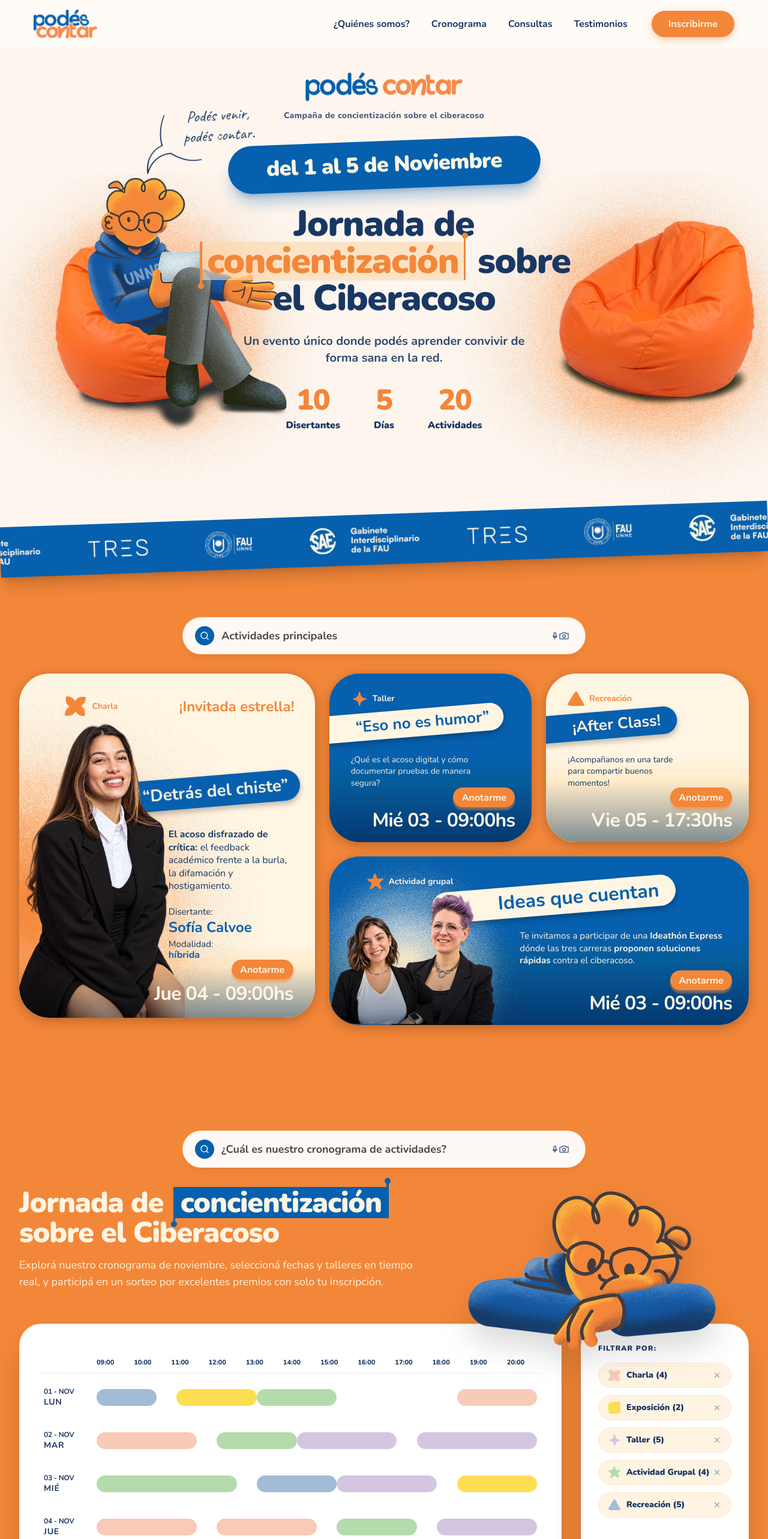
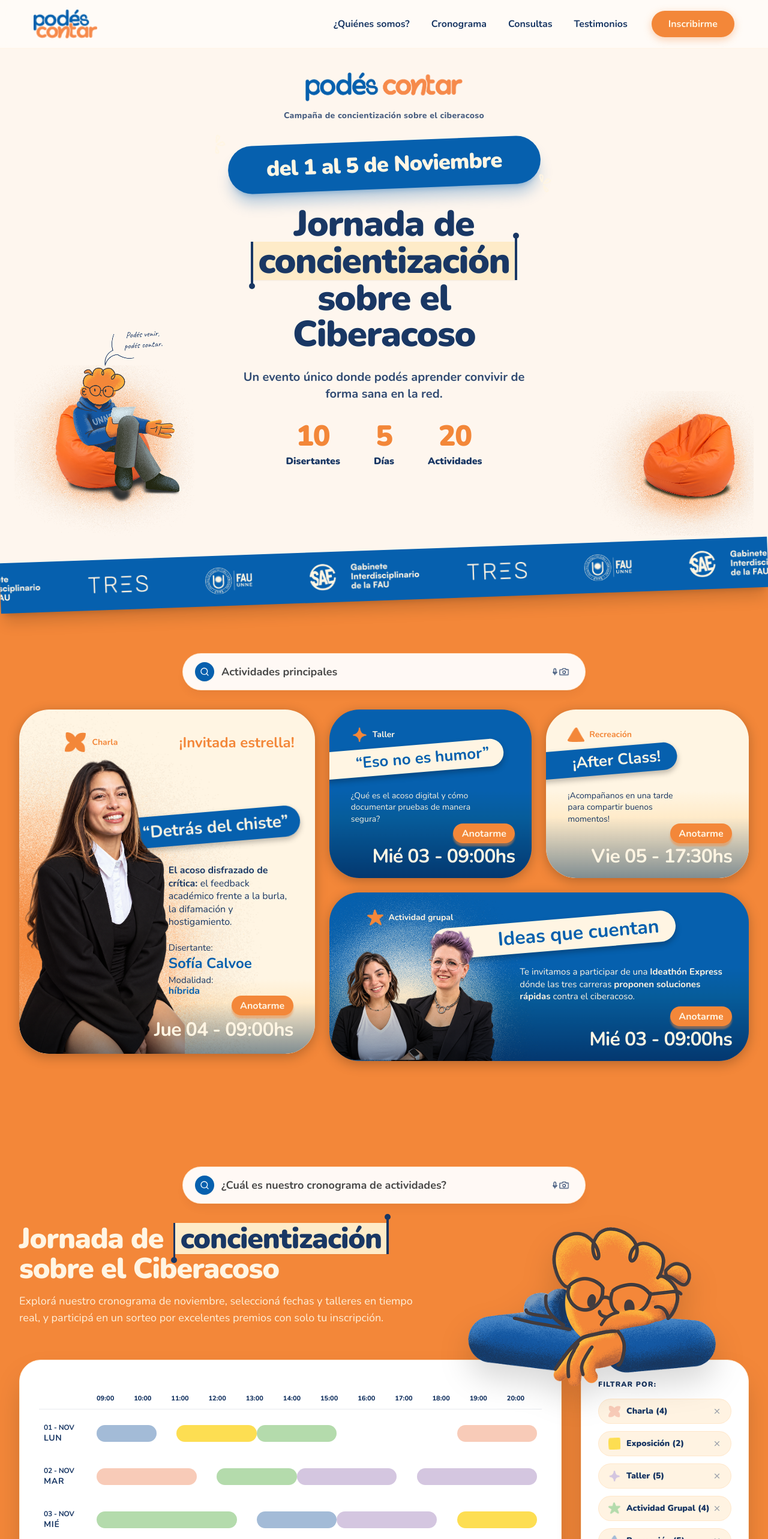
Before and after one commit to JJoelM/landing-page-podes-contar, a React (Vite) app: page / in a window 1280 px wide. Shown: the top 2566 px of the page at 60% size. Built offline with nearby package versions, Linux system fonts and the light colour scheme; the HTML template or start-up script is replaced by a standard one.

Commit message:
Unify HeadingHighlight palette and prevent hero puffs from overlapping text or edges

```diff
--- a/src/components/AboutSection.jsx
+++ b/src/components/AboutSection.jsx
@@ -48,9 +48,9 @@ export default function AboutSection() {
             <h2 className="text-3xl sm:text-4xl lg:text-5xl font-black text-[#193764] tracking-tight leading-tight">
               Una red universitaria{' '}
               <HeadingHighlight
-                color="#F38739"
-                bgColor="bg-orange-200/60"
-                textColor="text-[#F38739]"
+                color="#193764"
+                bgColor="#FEEBC8"
+                textColor="text-[#193764]"
               >
                 libre de acoso
               </HeadingHighlight>
--- a/src/components/Hero.jsx
+++ b/src/components/Hero.jsx
@@ -3,13 +3,13 @@ import HeadingHighlight from './HeadingHighlight';
 
 export default function Hero({ onOpenInscription }) {
   return (
-    <section className="relative pt-6 sm:pt-10 pb-48 sm:pb-36 lg:pb-32 overflow-hidden bg-[#FEF6EE]">
+    <section className="relative pt-6 sm:pt-10 pb-8 xl:pb-32 overflow-hidden bg-[#FEF6EE]">
 
       {/* Background soft ambient warm glow */}
       <div className="absolute top-10 left-1/2 transform -translate-x-1/2 w-[600px] h-[600px] bg-orange-200/20 rounded-full blur-3xl pointer-events-none -z-10" />
 
       {/* Main Container - Centered Content */}
-      <div className="max-w-4xl mx-auto px-4 sm:px-6 text-center relative z-10 space-y-7">
+      <div className="max-w-xl mx-auto px-4 sm:px-6 text-center relative z-10 space-y-7">
 
         {/* Top Campaign Sub-brand con logo apaisado */}
         <div className="flex flex-col items-center justify-center select-none mb-1">
@@ -46,9 +46,9 @@ export default function Hero({ onOpenInscription }) {
         <h1 className="text-3xl sm:text-5xl lg:text-6xl font-black text-[#193764] tracking-tight leading-[1.15] max-w-2xl mx-auto">
           Jornada de{' '}
           <HeadingHighlight
-            color="#F38739"
-            bgColor="bg-orange-200/60"
-            textColor="text-[#F38739]"
+            color="#193764"
+            bgColor="#FEEBC8"
+            textColor="text-[#193764]"
           >
             concientización
           </HeadingHighlight>{' '}
@@ -82,9 +82,27 @@ export default function Hero({ onOpenInscription }) {
 
       </div>
 
-      {/* Fausti en puff a la IZQUIERDA */}
-      <div className="absolute -left-1 sm:-left-5 lg:-left-9 bottom-0 z-0 pointer-events-none select-none">
-        <div className="relative w-44 sm:w-72 md:w-88 lg:w-[500px] xl:w-[560px] max-w-none">
+      {/* Puffs en <xl (móvil, tablet y 1024px): en flujo normal debajo del texto, centrados y separados de los bordes sin pisar nunca el texto */}
+      <div className="xl:hidden mt-6 px-4 sm:px-10 flex items-end justify-center gap-4 sm:gap-10 pointer-events-none select-none">
+        <div className="w-[44%] max-w-[260px] sm:max-w-[300px]">
+          <img
+            src="/assets/fausti-puff.png"
+            alt="Fausti sentado en un puff naranja"
+            className="w-full h-auto object-contain"
+          />
+        </div>
+        <div className="w-[44%] max-w-[260px] sm:max-w-[300px] translate-y-2 sm:translate-y-3">
+          <img
+            src="/assets/puff.png"
+            alt="Puff naranja"
+            className="w-full h-auto object-contain"
+          />
+        </div>
+      </div>
+
+      {/* Fausti en puff a la IZQUIERDA en xl+ (separado del borde y sin superponerse al texto max-w-xl) */}
+      <div className="hidden xl:block absolute left-6 2xl:left-14 bottom-0 z-0 pointer-events-none select-none">
+        <div className="relative w-[300px] 2xl:w-[390px]">
           <img
             src="/assets/fausti-puff.png"
             alt="Fausti sentado en un puff naranja"
@@ -93,9 +111,9 @@ export default function Hero({ onOpenInscription }) {
         </div>
       </div>
 
-      {/* Puff vacío a la DERECHA (bajado ~20px para alinear las bases) */}
-      <div className="absolute -right-5 sm:-right-9 lg:-right-11 -bottom-5 z-0 pointer-events-none select-none">
-        <div className="relative w-48 sm:w-80 md:w-96 lg:w-[560px] xl:w-[640px] max-w-none">
+      {/* Puff vacío a la DERECHA en xl+ (simétrico al izquierdo, separado del borde y sin superponerse al texto) */}
+      <div className="hidden xl:block absolute right-6 2xl:right-14 -bottom-4 z-0 pointer-events-none select-none">
+        <div className="relative w-[300px] 2xl:w-[390px]">
           <img
             src="/assets/puff.png"
             alt="Puff naranja"
--- a/src/components/InteractiveSchedule.jsx
+++ b/src/components/InteractiveSchedule.jsx
@@ -116,9 +116,9 @@ export default function InteractiveSchedule({ onOpenInscription }) {
           <h2 className="text-3xl sm:text-4xl lg:text-5xl font-black text-[#FFF5E3] tracking-tight leading-tight">
             Jornada de{' '}
             <HeadingHighlight
-              color="#0660AE"
-              bgColor="#0660AE"
-              textColor="text-[#FFF5E3]"
+              color="#193764"
+              bgColor="#FEEBC8"
+              textColor="text-[#193764]"
             >
               concientización
             </HeadingHighlight>{' '}
```
